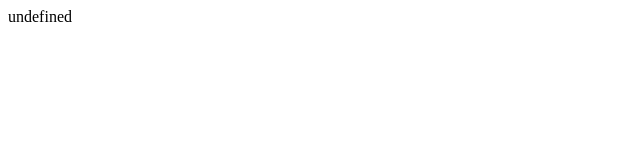
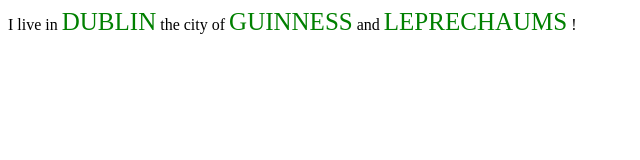
Before and after one commit to Digo498/js-tdd-course, a website: page aulas_comandos/2.10_tagged-template-literals.html in a window 1280 px wide. Shown: the whole page, without its empty margins (0-640 px from the left). Drawn offline with Linux system fonts and the light colour scheme.

Commit message:
Updating template-literals

```diff
--- a/aulas_comandos/2.10_tagged-template-literals.html
+++ b/aulas_comandos/2.10_tagged-template-literals.html
@@ -18,11 +18,18 @@
     const something = 'Guinness';
     const otherThing = 'Leprechaums';
 
-    function green (template, ...values) {
-      debugger
+    function green (template, ...values) {    // ...values eh igual , city, something, otherThing
+      return template.reduce((accumulator, part, i) => {
+        return `
+          ${accumulator}
+          <span class="green">${values[i-1].toUpperCase()}</span>
+          ${part}
+        `
+      })
     };//chamando o <style>
-    // ...values eh igual , city, something, otherThing
-    const ireland = green`I live in ${city} the city of ${something} and ${otherThing}`;
+
+
+    const ireland = green`I live in ${city} the city of ${something} and ${otherThing}!`;
 
 
 
```
Also changed, not shown: aulas_comandos/2.8_uses-templates-literals.html (+3 -2 lines).
